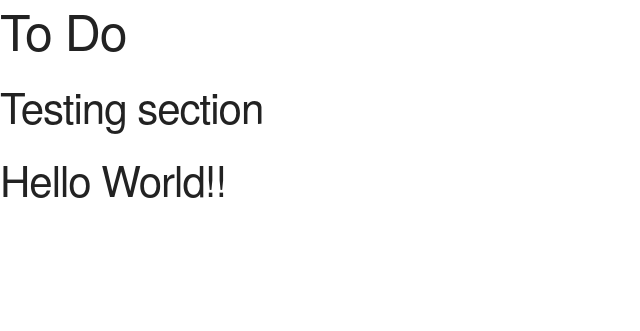
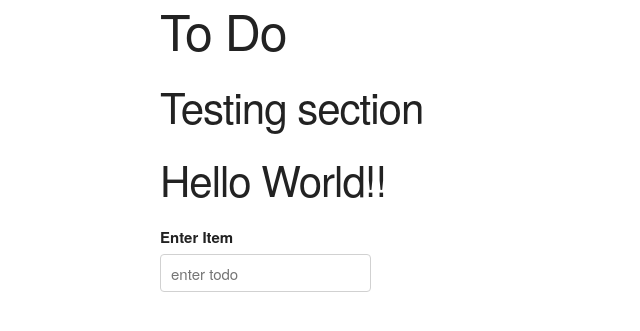
Before and after one commit to Bbouley/todo-app-flaskr, a Flask app: page / in a window 1280 px wide. Shown: the top 331 px of the page, without its empty margins (0-640 px from the left). Run offline with Flask 2, Linux system fonts and the light colour scheme.

Commit message:
updated index.html, added in form

```diff
--- a/templates/index.html
+++ b/templates/index.html
@@ -3,12 +3,13 @@
 <head>
   <meta charset="UTF-8">
   <title>Flaskr TODO</title>
-  <link rel="stylesheet" type="text/css" href="../normalize.css">
-  <link rel="stylesheet" type="text/css" href="../skeleton.css">
-  <link rel="stylesheet" type="text/css" href="../styles.css">
+  <link rel="stylesheet" href="{{url_for('static', filename='normalize.css')}}">
+  <link rel="stylesheet" href="{{url_for('static', filename='skeleton.css')}}">
+  <link rel="stylesheet" href="{{url_for('static', filename='styles.css')}}">
 </head>
 <body>
 
+  <div class="container">
     <h1>To Do</h1>
 
     <h2>Testing section</h2>
@@ -19,5 +20,18 @@
       <h2>Hello World!!</h2>
     {% endif %}
 
+    <form>
+      <div class="row">
+        <div class="three columns">
+          <label for="todoInput">Enter Item</label>
+          <input class="u-full-width" type="text" placeholder="enter todo" id="todoInput">
+        </div>
+      </div>
+    </form>
+
+  </div>
+
+
+
 </body>
 </html>
```
Also changed, not shown: README.md. Lines whose indentation alone changed are shown as unchanged.
